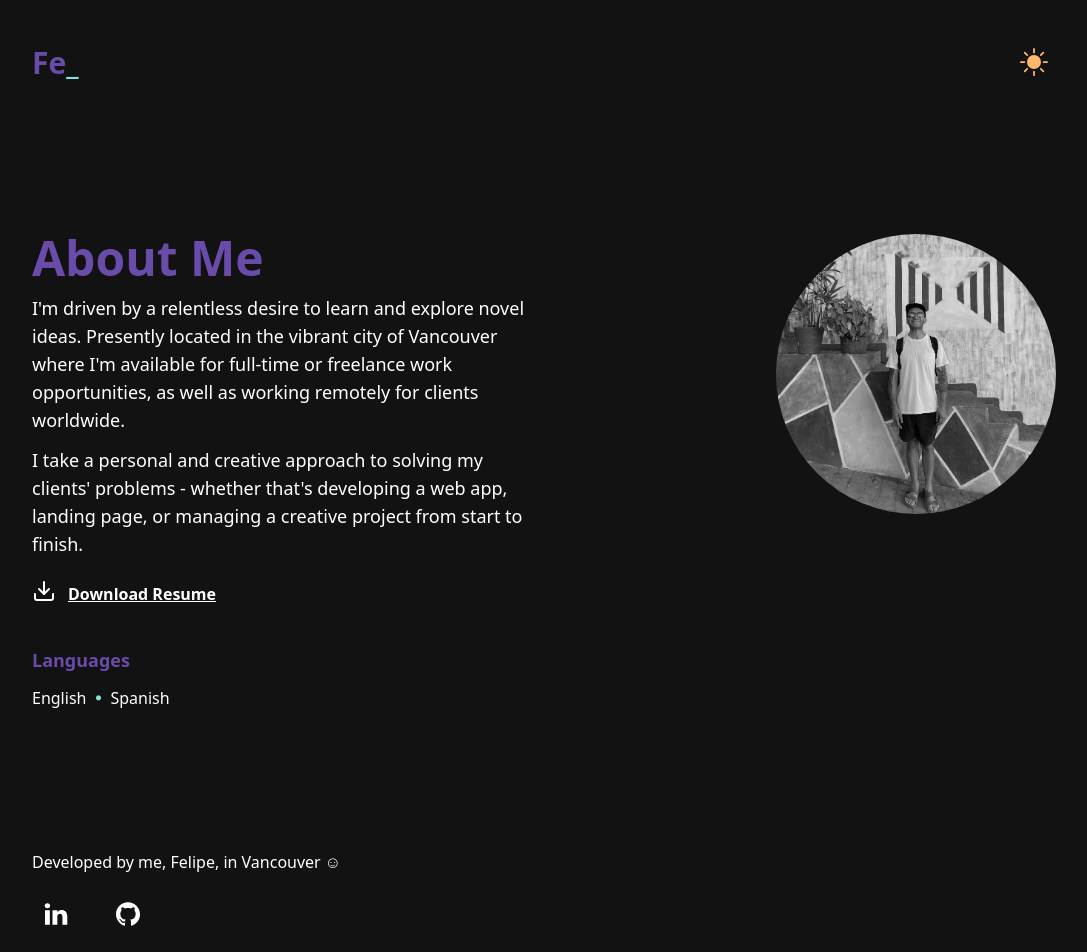
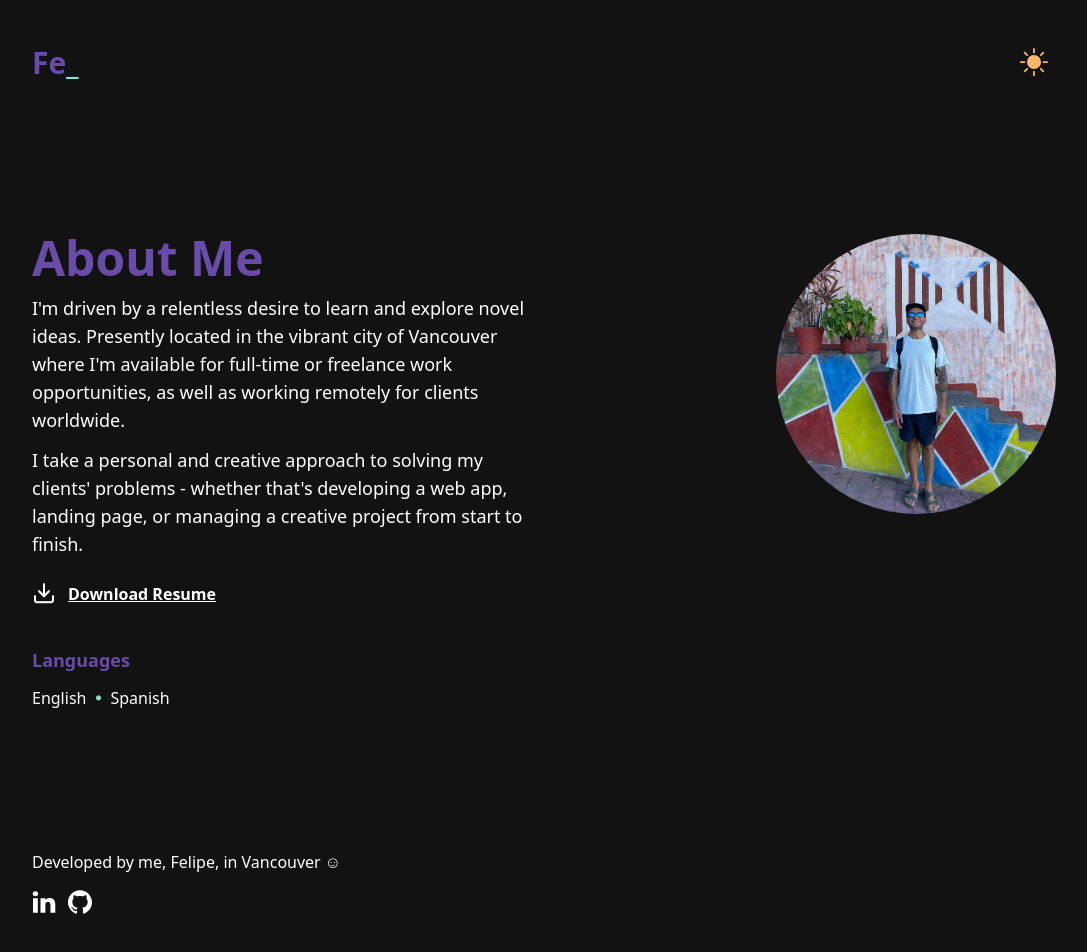
Before and after one commit to psyout/portfolio-app, a Next.js app: page /about in a window 1280 px wide. Shown: the top 952 px of the page, without its empty margins (96-1183 px from the left). Built offline with nearby package versions, Linux system fonts and the light colour scheme; a web font is replaced by a local one.

Commit message:
create about me routing page and some components for better organization

```diff
--- a/app/about/page.tsx
+++ b/app/about/page.tsx
@@ -36,11 +36,11 @@ const About = () => {
             </p>
           </div>
         </div>
-        <div className='float-end inline-flex flex-1 justify-end sm:items-start'>
+        <div className='float-end mt-10 inline-flex flex-1 justify-end sm:mt-0 sm:items-start'>
           <Image
             src={ProfilePicture}
             alt='Intro Image'
-            className='h-70 w-70 scale-100 rounded-full object-cover grayscale'
+            className='h-70 w-70 scale-100 rounded-full object-cover'
             priority
           />
         </div>
--- a/components/footer.tsx
+++ b/components/footer.tsx
@@ -16,14 +16,14 @@ const Footer = () => {
               Developed by me, Felipe, in Vancouver &#9786;
             </p>
           </div>
-          <div className='flex items-center space-x-6'>
+          <div className='flex items-center gap-3'>
             {navigation.map(item => (
               <a
                 key={item.name}
                 href={item.href}
                 target='_blank'
                 rel='noopener noreferrer'
-                className='bg-muted hover:bg-primary text hover:text-foreground flex h-12 w-12 items-center justify-center rounded-full transition-colors duration-200'
+                className='bg-muted hover:bg-primary text hover:text-foreground flex items-center justify-center rounded-full transition-colors duration-200'
               >
                 <item.icon className='text-2xl' aria-hidden='true' />
                 <span className='sr-only'>{item.name}</span>
```
